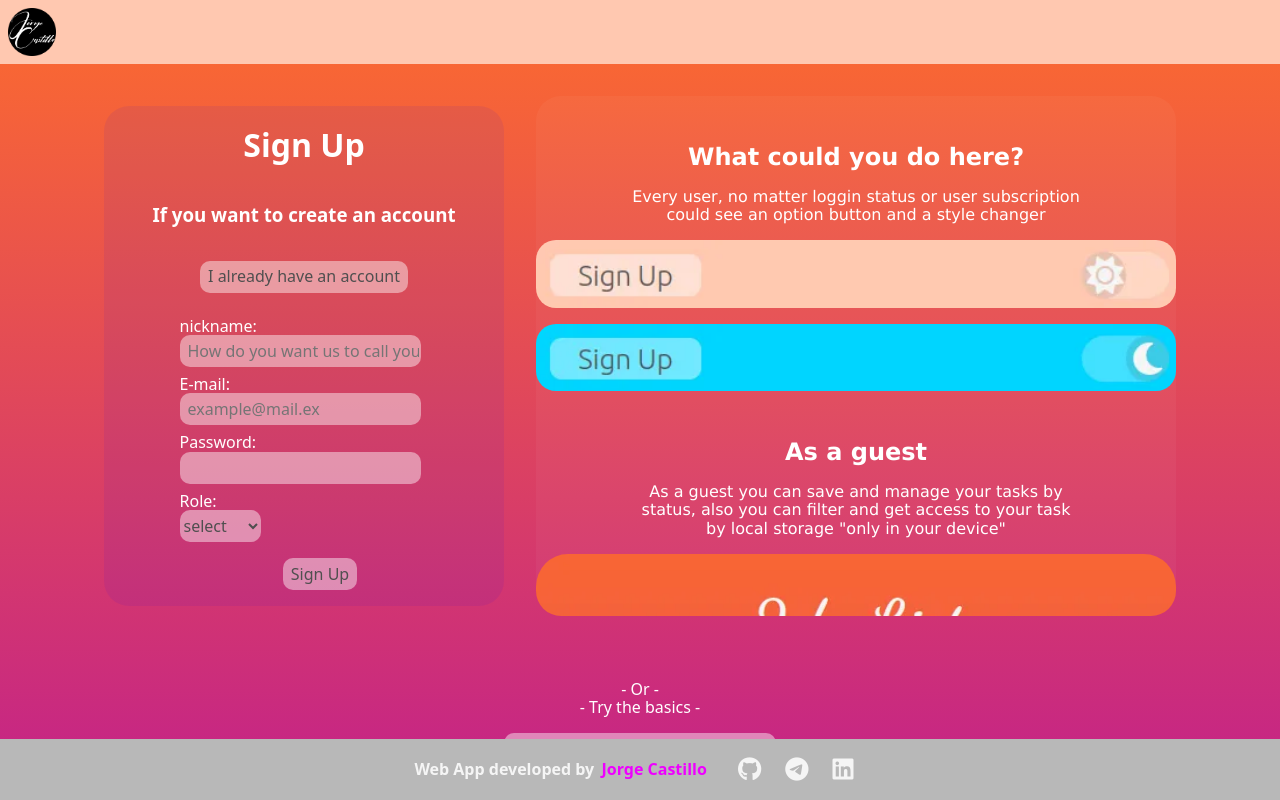
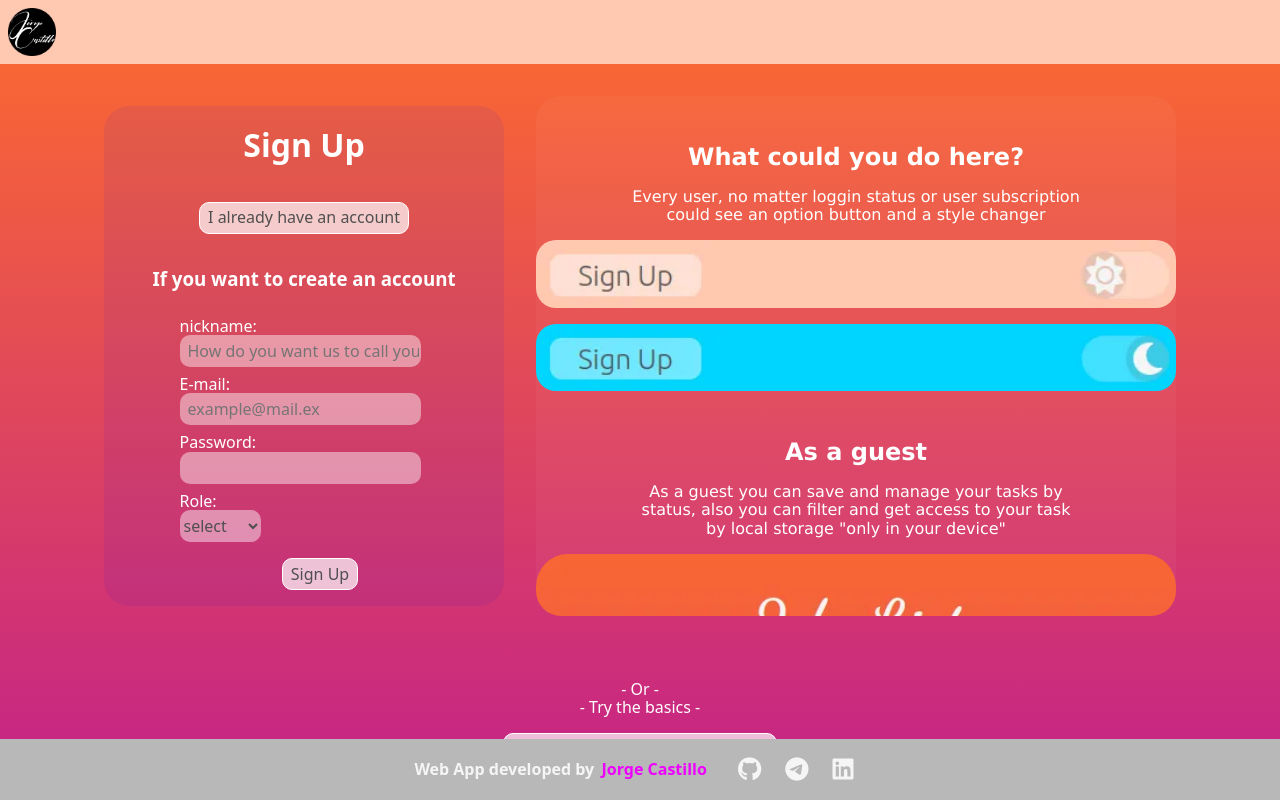
Before and after one commit to alfilister/toDo-List, a React (Vite) app in the folder Client/: page / in a window 1280 px wide. Built offline with nearby package versions, Linux system fonts and the light colour scheme.

Commit message:
Pro users without overdue or dayTasks direct to /

```diff
--- a/Client/src/Components/AddBar.jsx
+++ b/Client/src/Components/AddBar.jsx
@@ -110,6 +110,13 @@ function AddBar() {
         )
       }
 
+      MySwal.fire({
+        title: "Task succesfully added",
+        icon: "success",
+        timerProgressBar: true,
+        timer: 1000,
+      })
+
       setInput({
         task: "",
         priority: "Priority",
--- a/Client/src/Components/DailyTasks.jsx
+++ b/Client/src/Components/DailyTasks.jsx
@@ -32,6 +32,8 @@ function DailyTasks() {
   console.log(todayTasks)
 
   dispatch(getTasks())
+
+  if (!timeOutOnes.length && !todayTasks.length) navigate("/home")
 
   return (
     <>
--- a/Client/src/Components/Loggin.jsx
+++ b/Client/src/Components/Loggin.jsx
@@ -107,11 +107,6 @@ function Loggin() {
   return (
     <div className="loggin">
       <h1 className="actionSuggested">{!signingUp ? "Sign Up" : "Login"}</h1>
-      <h3 className="actionSuggested">
-        {!signingUp
-          ? "If you want to create an account"
-          : "If you already have a account"}
-      </h3>
       <div className="btnAlternative">
         <ButtonMain
           onClick={() => setSigningUp(!signingUp)}
@@ -121,6 +116,11 @@ function Loggin() {
           }
         />
       </div>
+      <h3 className="actionSuggested">
+        {!signingUp
+          ? "If you want to create an account"
+          : "If you already have a account"}
+      </h3>
 
       <form className="formTutorial">
         {!signingUp && (
--- a/Client/src/Styles/Buttons & inputs/_buttonGeneral.scss
+++ b/Client/src/Styles/Buttons & inputs/_buttonGeneral.scss
@@ -10,8 +10,9 @@
 
   font-size: 1em;
 
-  background-color: rgba(255, 255, 255, 0.444);
+  background-color: rgba(255, 255, 255, 0.7);
   color: rgb(79, 79, 79);
+  border: 1px solid white;
 
   &:hover {
     background-color: rgba(255, 255, 255, 1);
--- a/Client/src/Styles/Buttons & inputs/_buttonMain.scss
+++ b/Client/src/Styles/Buttons & inputs/_buttonMain.scss
@@ -11,8 +11,9 @@
   font-size: 1.5em;
   font-weight: 300;
 
-  background-color: rgba(255, 255, 255, 0.444);
+  background-color: rgba(255, 255, 255, 0.7);
   color: rgb(79, 79, 79);
+  border: 1px solid white;
 
   &:hover {
     background-color: rgba(255, 255, 255, 1);
--- a/Client/src/Styles/components/_tutorial.scss
+++ b/Client/src/Styles/components/_tutorial.scss
@@ -52,6 +52,11 @@
         h2 {
           text-align: center;
           width: 100%;
+          display: flex;
+          flex-direction: column;
+          align-items: center;
+
+          font-family: Verdana, Geneva, Tahoma, sans-serif;
           margin: 2em 0 0 0;
         }
         p {
```
